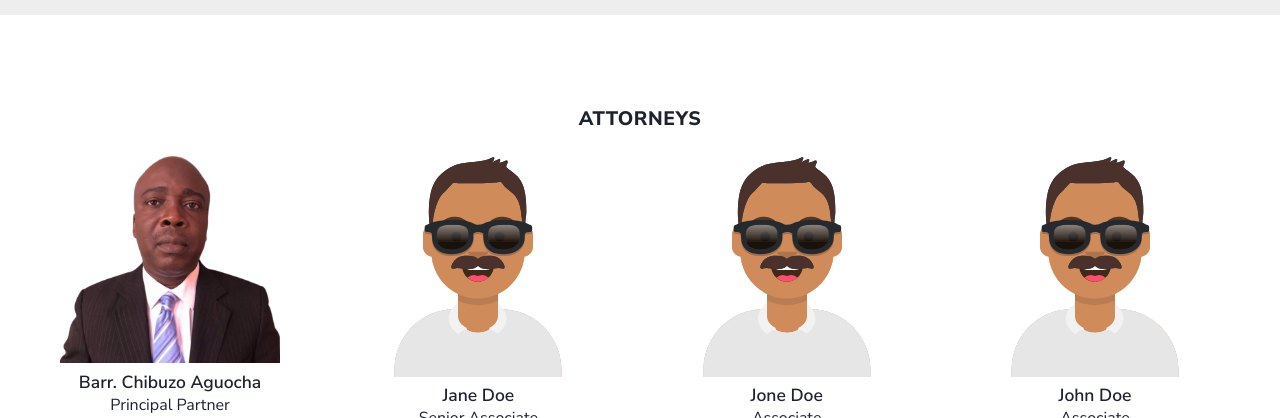
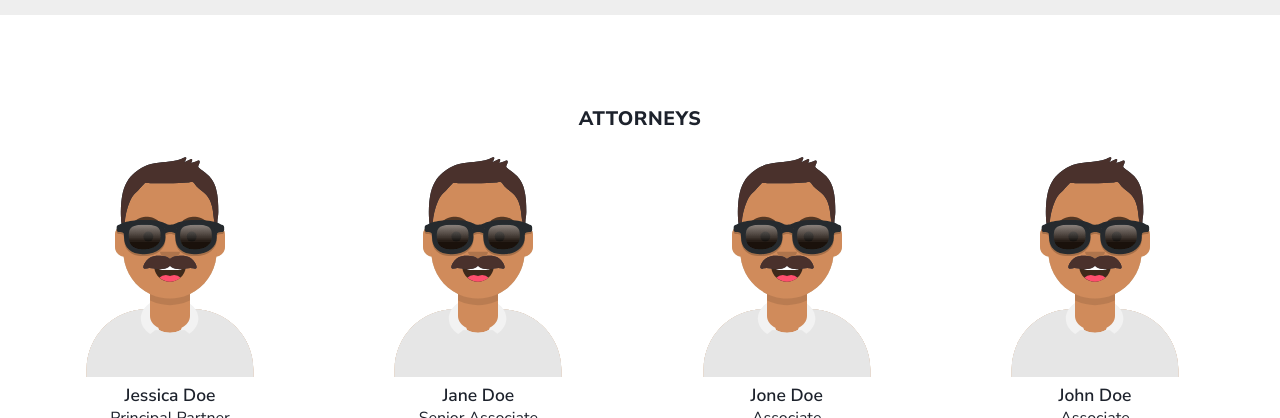
Before and after one commit to ChukkyWang/whitestoneAtt, a plain HTML site: page index.html in a window 1280 px wide. Shown: the part 1335-1753 px from the top of the page. Drawn offline with Linux system fonts and the light colour scheme.

Commit message:
Update index.html

```diff
--- a/index.html
+++ b/index.html
@@ -159,8 +159,8 @@
             <h3 class="in-chambers-header">Attorneys</h3>
             <div class="attorney-gallary">
                         <div class="each-attorney">
-                            <img src="./images/cagu.png" alt="">
-                            <h4>Barr. Chibuzo Aguocha</h4>
+                            <img src="./images/avataaars.svg" alt="">
+                            <h4>Jessica Doe</h4>
                             <p>Principal Partner</p>
                             <div class="connect-social-media">
                                 <a href="">
```
